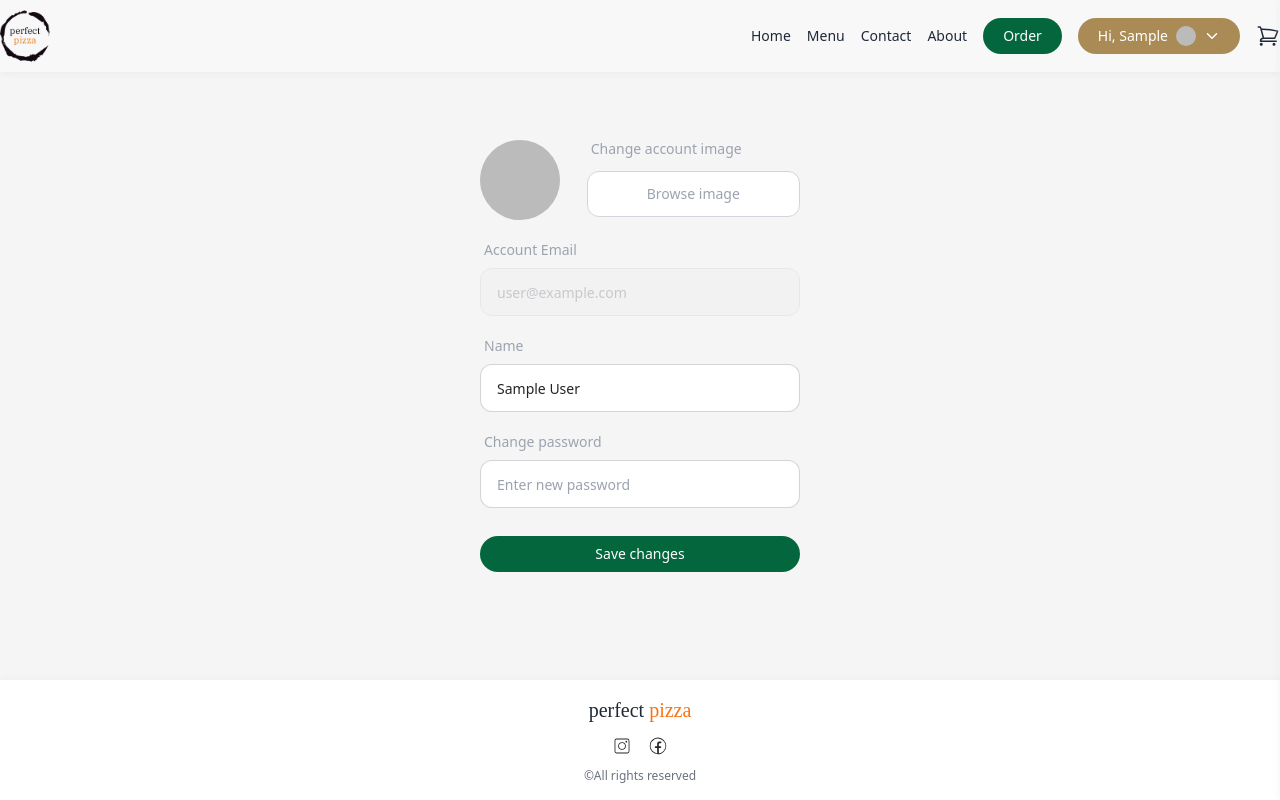
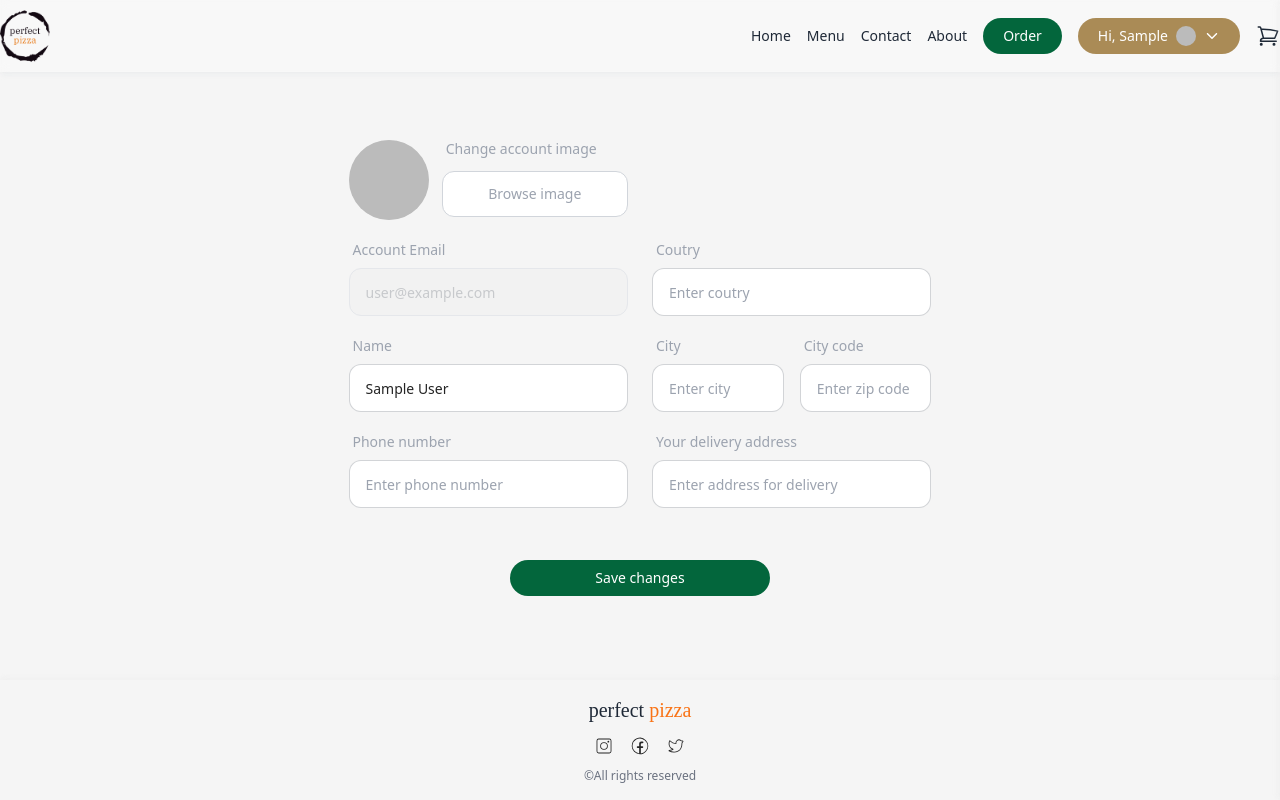
Before and after one commit to srdjan-gr/pizza-order, a Next.js app: page /userProfile in a window 1280 px wide. Built offline with nearby package versions, Linux system fonts and the light colour scheme; no server answers; sample sign-in values are in the browser's storage.

Commit message:
User informations add

```diff
--- a/src/app/api/userProfile/route.js
+++ b/src/app/api/userProfile/route.js
@@ -17,23 +17,36 @@ export async function PUT(req){
 
     // console.log({session, data})
 
-    const update = {}
+    // const update = {}
 
-    if('name' in data){
-        update.name = data.name
-    }
+    // if('name' in data){
+    //     update.name = data.name
+    // }
 
 
-    if('image' in data){
-        update.image = data.image
-    }
+    // if('image' in data){
+    //     update.image = data.image
+    // }
 
-    if(Object.keys(update).length > 0 ){
-        // update user name
-        // UpdateOne - trazimo korisnika u bazi po email koji dolazi iz sessije i updejtujemo podatke
-        // await User.updateOne({email}, {name: data.name})
-        await User.updateOne({email}, update)
-    }
+    // if(Object.keys(update).length > 0 ){
+    //     // update user name
+    //     // UpdateOne - trazimo korisnika u bazi po email koji dolazi iz sessije i updejtujemo podatke
+    //     // await User.updateOne({email}, {name: data.name})
+    //     await User.updateOne({email}, update)
+    // }
+    await User.updateOne({email}, data)
 
     return Response.json(true)
 }
+
+// Get user by email
+export async function GET() {
+  mongoose.connect(process.env.MONGO_URL)
+  const session = await getServerSession(authOptions);
+  const email = session.user.email
+
+
+  return Response.json(
+    await User.findOne({email})
+  )
+}
--- a/src/app/layout.js
+++ b/src/app/layout.js
@@ -37,7 +37,12 @@ export default function RootLayout({ children }) {
             <Footer />
           </footer>
 
-          <Toaster />
+          <Toaster
+            toastOptions={{
+              // Define default options
+              duration: 4000,
+            }}
+          />
         </AppProvider>
 
       </body>
--- a/src/app/models/User.js
+++ b/src/app/models/User.js
@@ -14,9 +14,13 @@ const UserSchema = new Schema({
         type: String,
         reguired: true,
     },
-    image: {
-        type: String
-    },
+    image: { type: String },
+    phone: { type: String },
+    country: {  type: String },
+    zip: {type: String },
+    city: { type: String },
+    address: { type: String },
+
 }, {timestamps: true})
 
 
--- a/src/components/Footer.jsx
+++ b/src/components/Footer.jsx
@@ -8,13 +8,14 @@ const Footer = () => {
   const path = usePathname()
 
   return (
-    <section className={`${path === '/login' || path === '/register' || path === '/userProfile' ? 'absolute bottom-0 left-0 z-40' : '' } bg-white w-full text-gray-800 flex justify-center items-center flex-col p-4 custom_shadow-top`}>
+    <section className={`${path === '/login' || path === '/registration' || path === '/userProfile' ? 'md:absolute md:bottom-0 md:left-0 md:z-40' : '' }  w-full text-gray-800 flex justify-center items-center flex-col p-4 custom_shadow-top`}>
 
         <h1 className="text-xl font-ibm">perfect <span className="text-orange-500">pizza</span></h1>
 
         <div className="flex justify-center items-center gap-4 mt-3 mb-3">
             <CiInstagram className="text-xl cursor-pointer text-pizza_black  hover:text-gray-500"/>
             <CiFacebook className="text-xl cursor-pointer text-pizza_black  hover:text-gray-500"/>
+            <CiTwitter className="text-xl cursor-pointer text-pizza_black  hover:text-gray-500"/>
         </div>
 
         <p className="text-gray-500 text-xs ">&copy;All rights reserved</p>
--- a/src/components/Loading.jsx
+++ b/src/components/Loading.jsx
@@ -3,7 +3,7 @@ import Spinner from './Spinner'
 
 const Loading = () => {
   return (
-    <div className="absolute top-0 left-0 z-[100] w-full h-screen bg-white/60">
+    <div className="absolute top-0 left-0 z-[100] w-full h-screen bg-white/80">
         <div className='absolute top-1/2 left-1/2 -translate-x-1/2 -translate-y-1/2 flex flex-row items-center justify-center gap-3 w-[100px]'>
 
           <Spinner />
--- a/src/components/LoginForm.jsx
+++ b/src/components/LoginForm.jsx
@@ -47,11 +47,8 @@ const LoginForm = () => {
       const response = await signIn('credentials', {email, password, callbackUrl: '/'})
       // const response = await signIn('credentials', {email, password})
 
-      if(response.ok){
-        resolve()
-      }else{
-        reject()
-      }
+      response.ok ? resolve() : reject()
+
     })
 
     await toast.promise(loginPromise, {
--- a/src/components/ProfileForm.jsx
+++ b/src/components/ProfileForm.jsx
@@ -12,6 +12,7 @@ import Spinner from './Spinner';
 
 
 
+
 const ProfileForm = () => {
 
     const session = useSession()
@@ -20,16 +21,35 @@ const ProfileForm = () => {
     const userData = session.data?.user
     //   const userImage = userData?.image
 
+    const [ userImage, setUserImage ] = useState('')
     const [ name, setName ] = useState('')
-  const [ userImage, setUserImage ] = useState('')
+    const [ phone, setPhone ] = useState('')
+    const [ country, setCountry ] = useState('')
+    const [ zip, setZip ] = useState('')
+    const [ city, setCity ] = useState('')
+    const [ address, setAddress ] = useState('')
+
     const [ savingChanges, setSavingChanges ] = useState(false)
     const [ uploadingImage, setUploadingImage ] = useState(false)
+
 
 
     useEffect(() => {
         if(sessionStatus === 'authenticated'){
             setName(userData?.name)
             setUserImage(userData?.image )
+
+            // Na ucitavanju uzimamo podatke o korisniku iz api/userprofile GET
+            fetch('./api/userProfile').then(response => {
+                response.json()
+                .then(data => {
+                    setPhone(data.phone)
+                    setCountry(data.country)
+                    setZip(data.zip)
+                    setCity(data.city)
+                    setAddress(data.address)
+                })
+            })
         }
     }, [sessionStatus, session])
 
@@ -45,14 +65,18 @@ const ProfileForm = () => {
             const response = await fetch('/api/userProfile', {
                 method: 'PUT',
                 headers: {'Content-Type': 'application/json'},
-            body: JSON.stringify({name:name, image: userImage})
+                body: JSON.stringify({
+                    name:name,
+                    image: userImage,
+                    phone,
+                    country,
+                    zip,
+                    city,
+                    address,
+                })
             })
 
-        if(response.ok){
-            resolve()
-        }else{
-            reject()
-        }
+            response.ok ? resolve() : reject()
         })
 
         await toast.promise(savingPromise, {
@@ -65,6 +89,7 @@ const ProfileForm = () => {
     }
 
 
+    // Change image with preview
     const handleImageChange = async (e) => {
 
         setUploadingImage(true)
@@ -88,14 +113,18 @@ const ProfileForm = () => {
 
 
   return (
-    <section className='pt-32 w-full h-screen m-auto'>
+    <section className='pt-32 w-full md:h-screen m-auto overflow'>
 
         <form
           className='w-full m-auto flex flex-col justify-start items-center'
           onSubmit={handleProfileInfoUpdate}
         >
+
+            <div className='flex flex-col md:flex-row justify-start items-start gap-6'>
+
+                <div className='w-full max-w-xs'>
+                    {/* Image */}
                     <div className='w-full max-w-xs mb-3 flex items-center justify-start'>
-
                         <div className='w-1/3 mt-3'>
                             <div
                                 style={{width: '80px', height: '80px', background: 'rgba(0, 0, 0, 0.05)', position: 'relative', borderRadius: '100%'}}
@@ -129,6 +158,8 @@ const ProfileForm = () => {
                         </div>
                     </div>
 
+
+                    {/* Email */}
                     <div className="form-control w-full max-w-xs mb-3">
                         <label className="label">
                         <span className="label-text text-gray-400">Account Email</span>
@@ -142,6 +173,8 @@ const ProfileForm = () => {
                         />
                     </div>
 
+
+                    {/* Name */}
                     <div className="form-control w-full max-w-xs mb-3">
                         <label className="label">
                             <span className="label-text text-gray-400">Name</span>
@@ -151,32 +184,107 @@ const ProfileForm = () => {
                             type="text"
                             placeholder='Enter your name'
                             className="input input-bordered w-full max-w-xs input-md rounded-xl"
+                            disabled = {savingChanges}
                             value={name}
                             onChange={(e) => setName(e.target.value)}
                         />
                     </div>
 
 
+                    {/* Phone number */}
                     <div className="form-control w-full max-w-xs mb-3 relative">
                         <label className="label">
-                    <span className="label-text text-gray-400">Change password</span>
+                            <span className="label-text text-gray-400">Phone number</span>
+                        </label>
+
+                        <input
+                            type='tel'
+                            placeholder="Enter phone number"
+                            className="input input-bordered w-full max-w-xs input-md rounded-xl"
+                            disabled = {savingChanges}
+                            value={phone}
+                            onChange={(e) => setPhone(e.target.value)}
+                        />
+                    </div>
+                </div>
+
+
+                <div className='w-full max-w-xs mt-0 md:mt-[104px]'>
+
+                    {/* Coutry */}
+                    <div className="form-control w-full max-w-xs mb-3 relative">
+                        <label className="label">
+                            <span className="label-text text-gray-400">Coutry</span>
                         </label>
 
                         <input
                             type='text'
-                    placeholder="Enter new password"
+                            placeholder="Enter coutry"
                             className="input input-bordered w-full max-w-xs input-md rounded-xl"
-                    //   disabled = {logdinUser}
-                    //   value={password}
-                    //   onChange={(e) => setPassword(e.target.value)}
+                            disabled = {savingChanges}
+                            value={country}
+                            onChange={(e) => setCountry(e.target.value)}
                         />
                     </div>
 
 
+                    {/* City and Zip code */}
+                    <div className='flex gap-4 max-w-xs'>
+                        <div className="form-control w-1/2 max-w-xs mb-3 relative">
+                            <label className="label">
+                                <span className="label-text text-gray-400">City</span>
+                            </label>
+
+                            <input
+                                type='text'
+                                placeholder="Enter city"
+                                className="input input-bordered w-full max-w-xs input-md rounded-xl"
+                                disabled = {savingChanges}
+                                value={city}
+                                onChange={(e) => setCity(e.target.value)}
+                            />
+                        </div>
+
+                        <div className="form-control w-1/2 max-w-xs mb-3 relative">
+                            <label className="label">
+                                <span className="label-text text-gray-400">City code</span>
+                            </label>
+
+                            <input
+                                type='text'
+                                placeholder="Enter zip code"
+                                className="input input-bordered w-full max-w-xs input-md rounded-xl"
+                                disabled = {savingChanges}
+                                value={zip}
+                                onChange={(e) => setZip(e.target.value)}
+                            />
+                        </div>
+                    </div>
+
+
+                    {/* Address */}
+                    <div className="form-control w-full max-w-xs mb-3 relative">
+                        <label className="label">
+                            <span className="label-text text-gray-400">Your delivery address</span>
+                        </label>
+
+                        <input
+                            type='text'
+                            placeholder="Enter address for delivery"
+                            className="input input-bordered w-full max-w-xs input-md rounded-xl"
+                            disabled = {savingChanges}
+                            value={address}
+                            onChange={(e) => setAddress(e.target.value)}
+                        />
+                    </div>
+
+                </div>
+
+            </div>
 
 
             <button
-                className={`${savingChanges ? 'bg-gray-300' : 'bg-pizza_green-500 hover:bg-pizza_green-400' } btn_main text-white w-full max-w-xs mb-8 mt-4 relative`}
+                className={`${savingChanges ? 'bg-gray-300' : 'bg-pizza_green-500 hover:bg-pizza_green-400' } btn_main text-white w-full max-w-xs md:max-w-[260px] my-10 z-0 relative`}
                 disabled = {savingChanges}
             >
                 Save changes
@@ -184,8 +292,6 @@ const ProfileForm = () => {
             </button>
 
         </form>
-
-
     </section>
   )
 }
--- a/src/components/RegisterForm.jsx
+++ b/src/components/RegisterForm.jsx
@@ -51,11 +51,8 @@ const LoginForm = () => {
           headers: {'Content-Type': 'application/json'}
       })
 
-      if(response.ok){
-        resolve()
-      }else{
-        reject()
-      }
+      response.ok ? resolve() : reject()
+
     })
 
     await toast.promise(registerPromise, {
```
Also changed, not shown: src/app/models/Product.js (added). Lines whose indentation alone changed are shown as unchanged.
